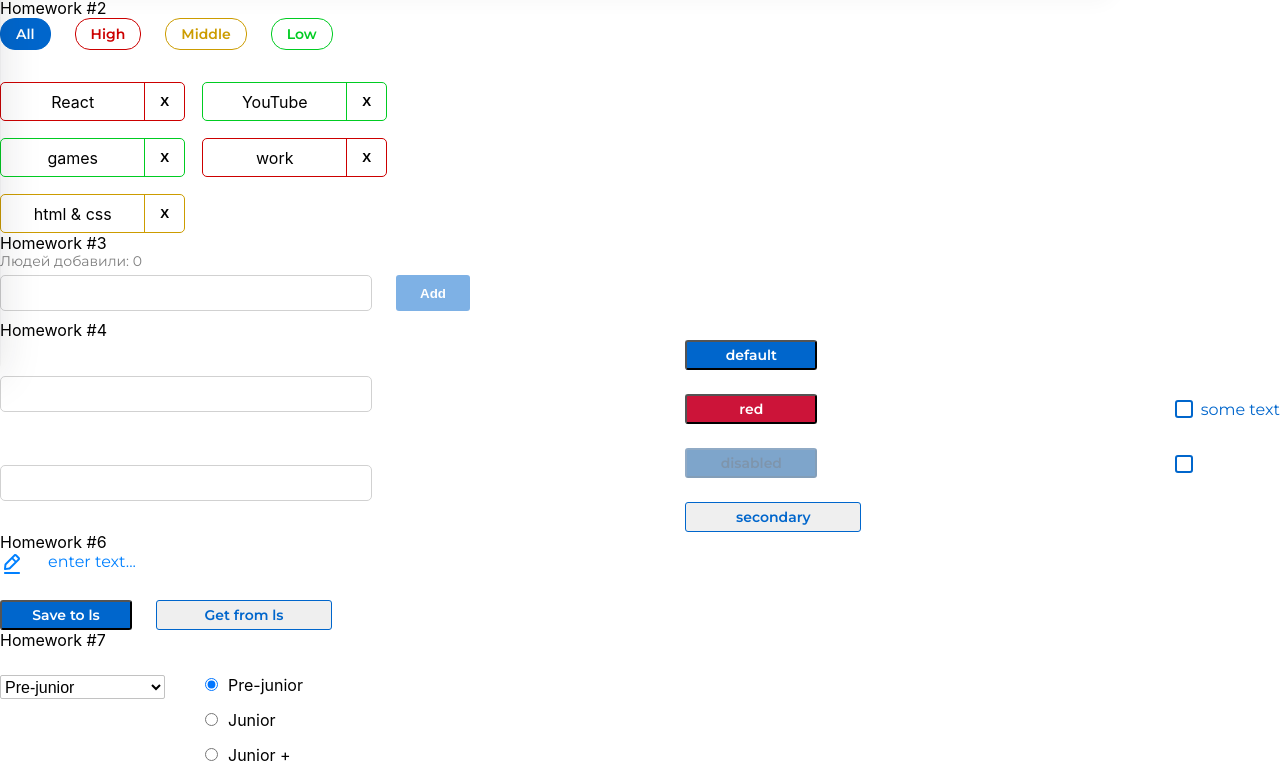
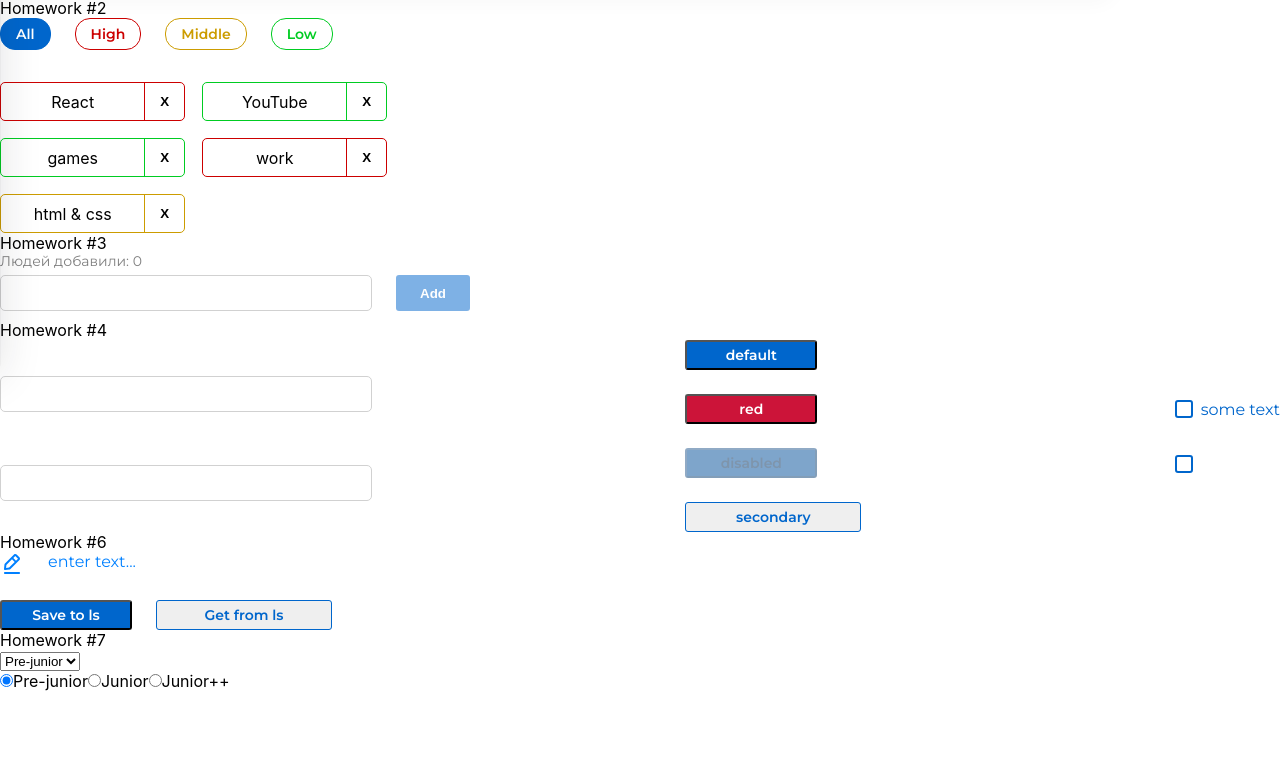
Before and after one commit to scoomp/Homework, a React (Create React App) app: page /#/pre-junior in a window 1280 px wide. Shown: the part 355-1135 px from the top of the page. After the commit the page ends 1046 px from the top, so only its background shows below. Built offline with nearby package versions, Linux system fonts and the light colour scheme.

Commit message:
homework 7.2

```diff
--- a/src/s2-homeworks/hw07/HW7.module.css
+++ b/src/s2-homeworks/hw07/HW7.module.css
@@ -1,5 +1,2 @@
 .container {
-    display: flex;
-    flex-direction: row;
-    padding-top: 25px;
 }
--- a/src/s2-homeworks/hw07/HW7.tsx
+++ b/src/s2-homeworks/hw07/HW7.tsx
@@ -14,7 +14,7 @@ import s from './HW7.module.css'
 const arr = [
     { id: 1, value: 'Pre-junior' },
     { id: 2, value: 'Junior' },
-    { id: 3, value: 'Junior +' },
+    { id: 3, value: 'Junior++' },
 ] // value может быть изменено
 
 const HW7 = () => {
--- a/src/s2-homeworks/hw07/common/c5-SuperSelect/SuperSelect.module.css
+++ b/src/s2-homeworks/hw07/common/c5-SuperSelect/SuperSelect.module.css
@@ -1,28 +1,9 @@
 .select {
-    display: inline-block;
-    width: 165px;
-    height: 24px;
-    background: #FFFFFF;
-    border: 1px solid #C2C2C2;
-    border-radius: 2px;
-    font-size: 16px;
-
-
 }
 
 .select:focus {
-    background: #FFFFFF;
-    border: 1px solid #C2C2C2;
-    border-radius: 2px;
 }
 
-.select:after {
-
-}
 
 .option:hover {
-
-    background: #FFFFFF;
-    border: 1px solid #C2C2C2;
-    border-radius: 2px;
 }
--- a/src/s2-homeworks/hw07/common/c5-SuperSelect/SuperSelect.tsx
+++ b/src/s2-homeworks/hw07/common/c5-SuperSelect/SuperSelect.tsx
@@ -36,6 +36,7 @@ const SuperSelect: React.FC<SuperSelectPropsType> = ({
         : [] // map options with key
 
     const onChangeCallback = (e: ChangeEvent<HTMLSelectElement>) => {
+        // делают студенты
          if (onChangeOption) {
              onChangeOption(e.currentTarget.value)
          }
--- a/src/s2-homeworks/hw07/common/c6-SuperRadio/SuperRadio.module.css
+++ b/src/s2-homeworks/hw07/common/c6-SuperRadio/SuperRadio.module.css
@@ -1,25 +1,15 @@
 .radio {
-    display: inline-block;
-    margin: 0 0 0 40px;
 }
 
 .radio::before {
-    color: red;
 }
 
 
 .radio:checked::before {
-    color: violet;
 }
 
 .label {
-    display: block;
-    margin: 0 0 15px 0;
 }
 
 .options {
 }
-.span {
-    display: inline-block;
-    margin: 0 0 0 10px;
-}
--- a/src/s2-homeworks/hw07/common/c6-SuperRadio/SuperRadio.tsx
+++ b/src/s2-homeworks/hw07/common/c6-SuperRadio/SuperRadio.tsx
@@ -35,8 +35,10 @@ const SuperRadio: React.FC<SuperRadioPropsType> = ({
     ...restProps
 }) => {
     const onChangeCallback = (e: ChangeEvent<HTMLInputElement>) => {
+        // делают студенты
         if (onChangeOption) {
             onChangeOption(e.currentTarget.value)
+
         }
     }
 
@@ -50,11 +52,10 @@ const SuperRadio: React.FC<SuperRadioPropsType> = ({
                       id={id + '-input-' + o.id}
                       className={finalRadioClassName}
                       type={'radio'}
-                    name={name}
-                    checked={o.id == value}
-                    value={o.id}
                       // name, checked, value делают студенты
-
+                      value={o.id} //
+                      checked={value==o.id}   //
+                      name={name}   //
                       onChange={onChangeCallback}
                       {...restProps}
                   />
```
Lines whose indentation alone changed are shown as unchanged.
